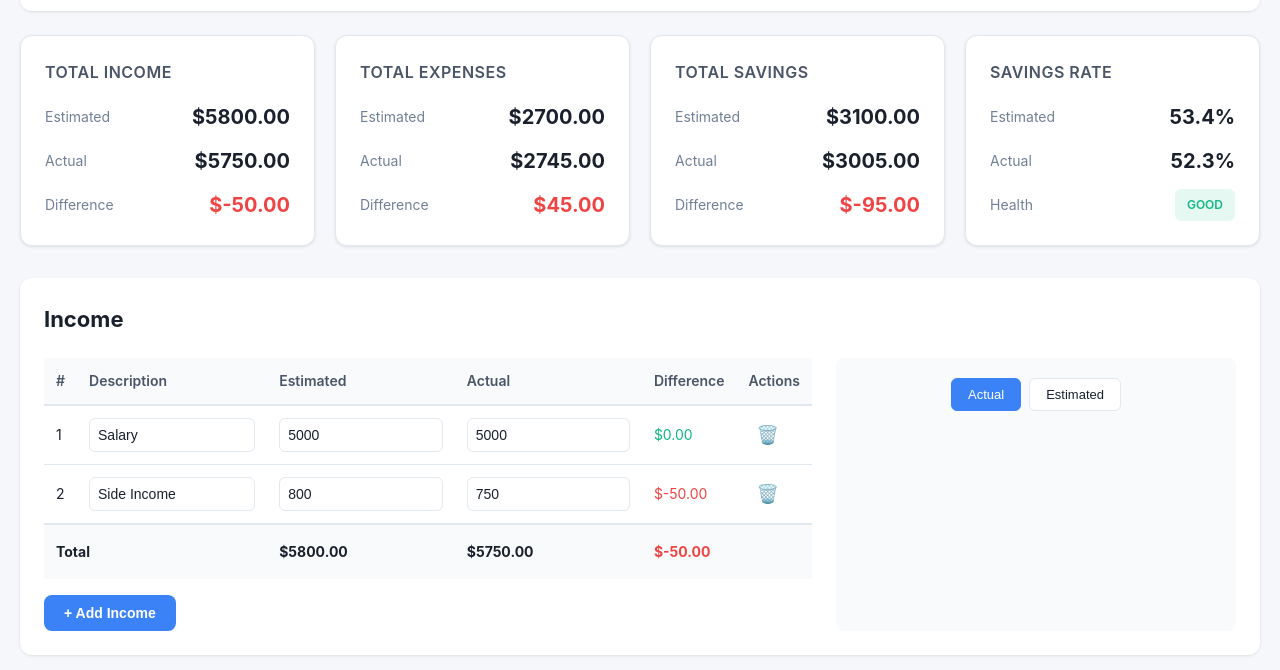
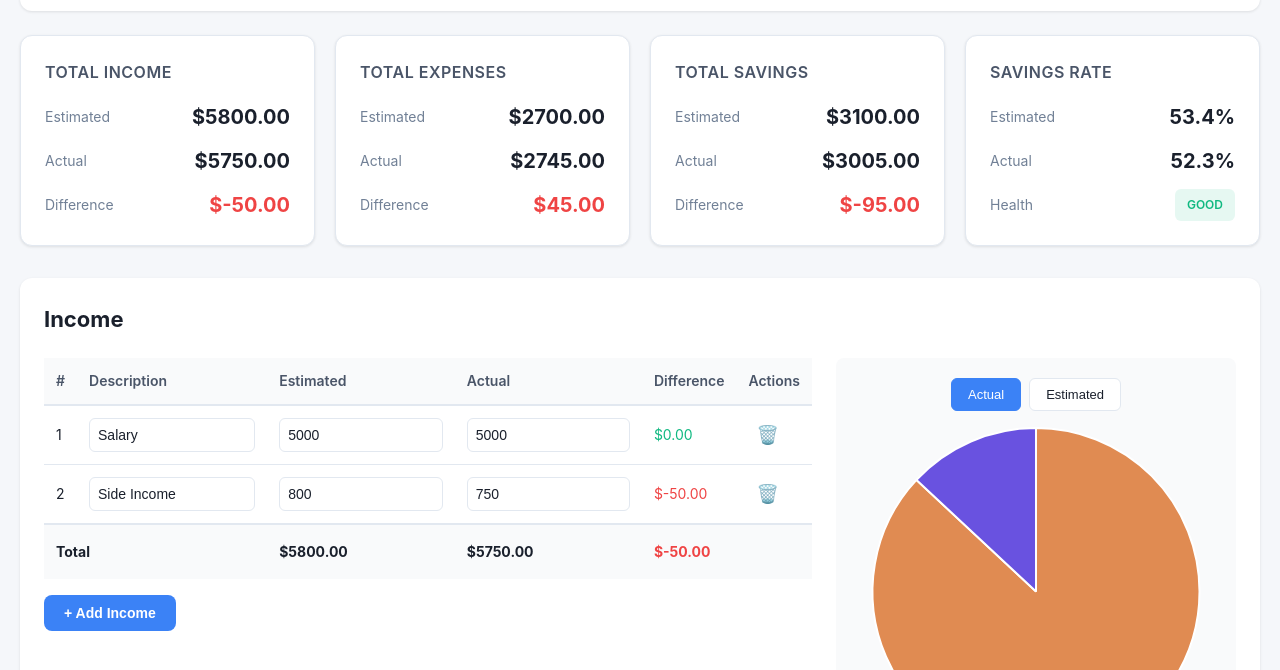
Before and after one commit to greentorrance1-art/BudgetApp, a plain HTML site: page index.html in a window 1280 px wide. Shown: the part 102-772 px from the top of the page. Drawn offline with nearby package versions, Linux system fonts and the light colour scheme.

Commit message:
Update index.html

```diff
--- a/index.html
+++ b/index.html
@@ -1,3 +1,4 @@
+
 <!DOCTYPE html>
 <html lang="en">
 <head>
@@ -5,7 +6,7 @@
     <meta name="viewport" content="width=device-width, initial-scale=1.0">
     <title>Home Budget Calculator</title>
     <link rel="stylesheet" href="styles.css">
-    <script type="module" src="app.js"></script>
+    <script src="https://cdn.jsdelivr.net/npm/chart.js@4.4.0/dist/chart.umd.min.js"></script>
 </head>
 <body>
     <div class="container">
```
